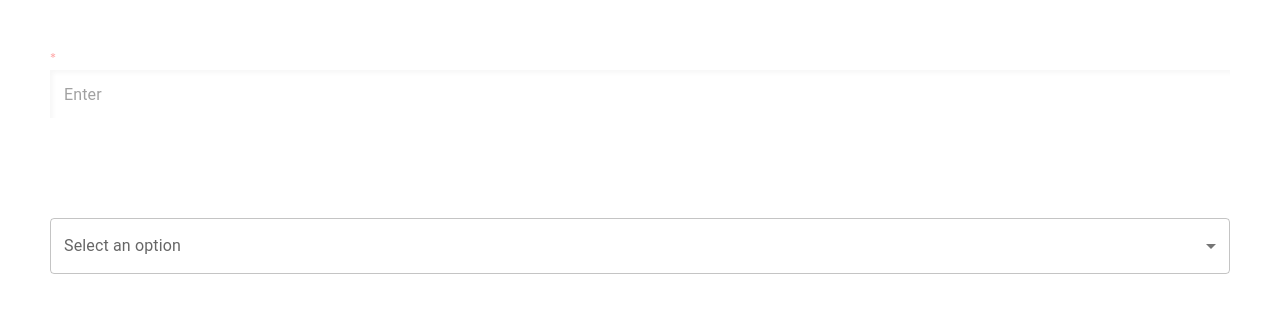
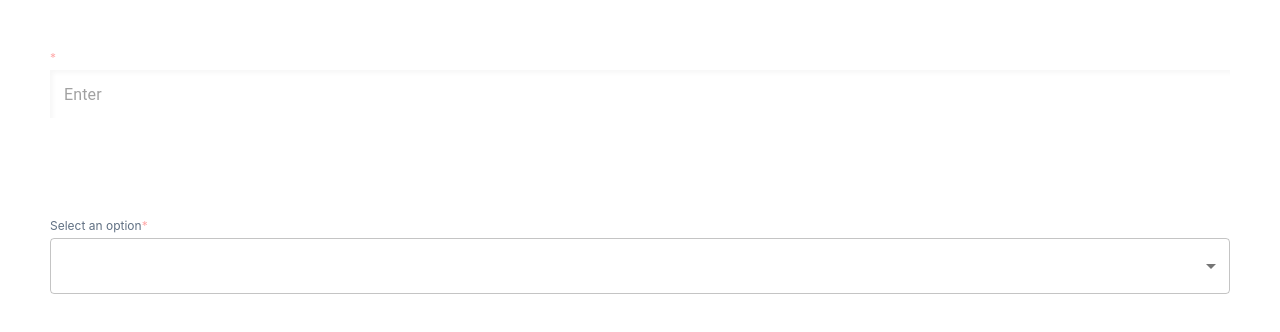
Before and after one commit to ishantsahni/ishant_fe, a React (Create React App) app: page /rough in a window 1280 px wide. Shown: the top 332 px of the page. Built offline with nearby package versions, Linux system fonts and the light colour scheme.

Commit message:
select option removed

```diff
--- a/src/components/CustomDropdown/index.jsx
+++ b/src/components/CustomDropdown/index.jsx
@@ -12,14 +12,14 @@ function CustomDropdown() {
   return (
     <div>
       <FormControl fullWidth>
-        <InputLabel id="dropdown-label">Select an option</InputLabel>
+      <p className="text-[#607083] font-normal text-xs mb-1">Select an option<span className="text-[#ffa9a9]">*</span></p>
         <Select
           labelId="dropdown-label"
           id="dropdown"
           value={selectedOption}
           onChange={handleChange}
         >
-          <MenuItem value="">Select</MenuItem>
+          {/* <MenuItem value="">Select</MenuItem> */}
           <MenuItem value="option1">Option 1</MenuItem>
           <MenuItem value="option2">Option 2</MenuItem>
           <MenuItem value="option3">Option 3</MenuItem>
```
